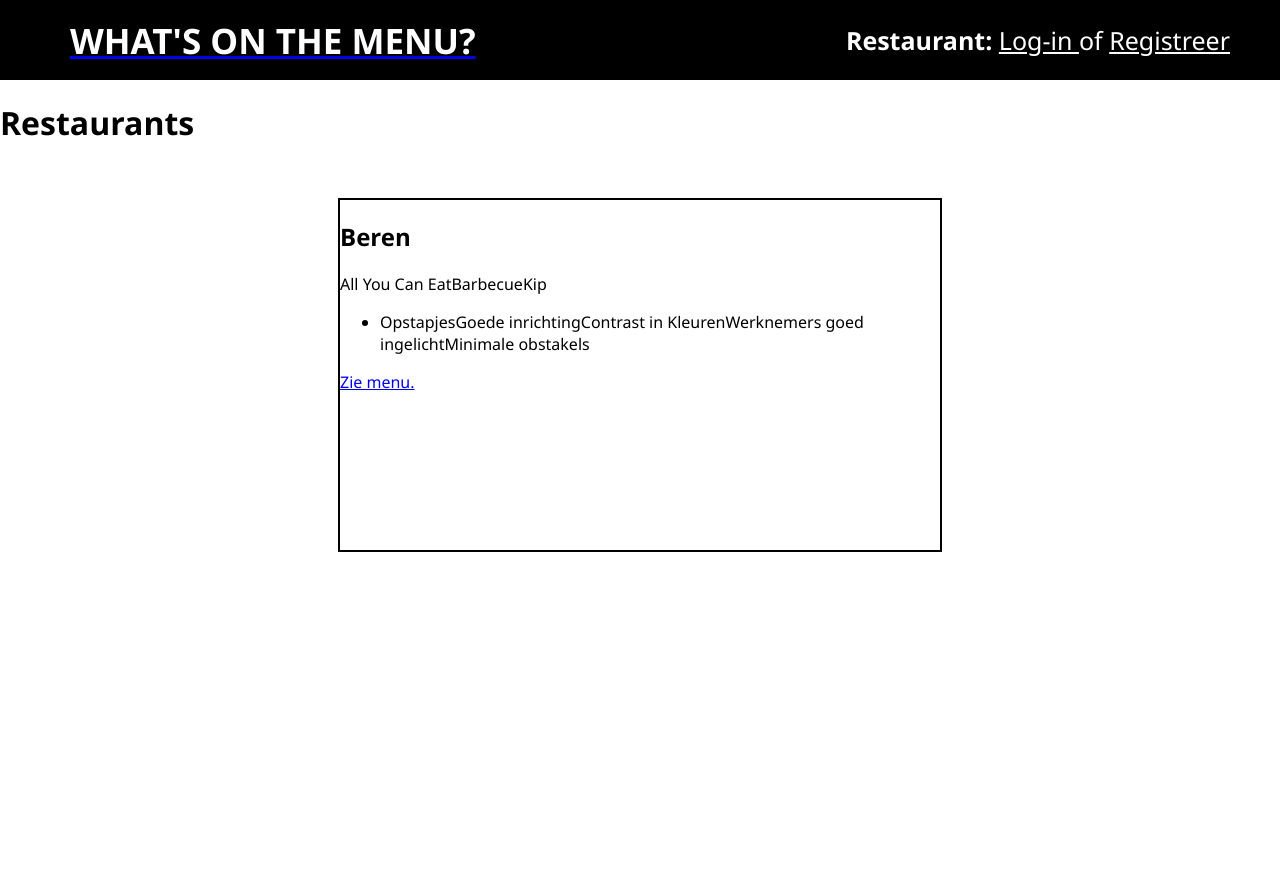
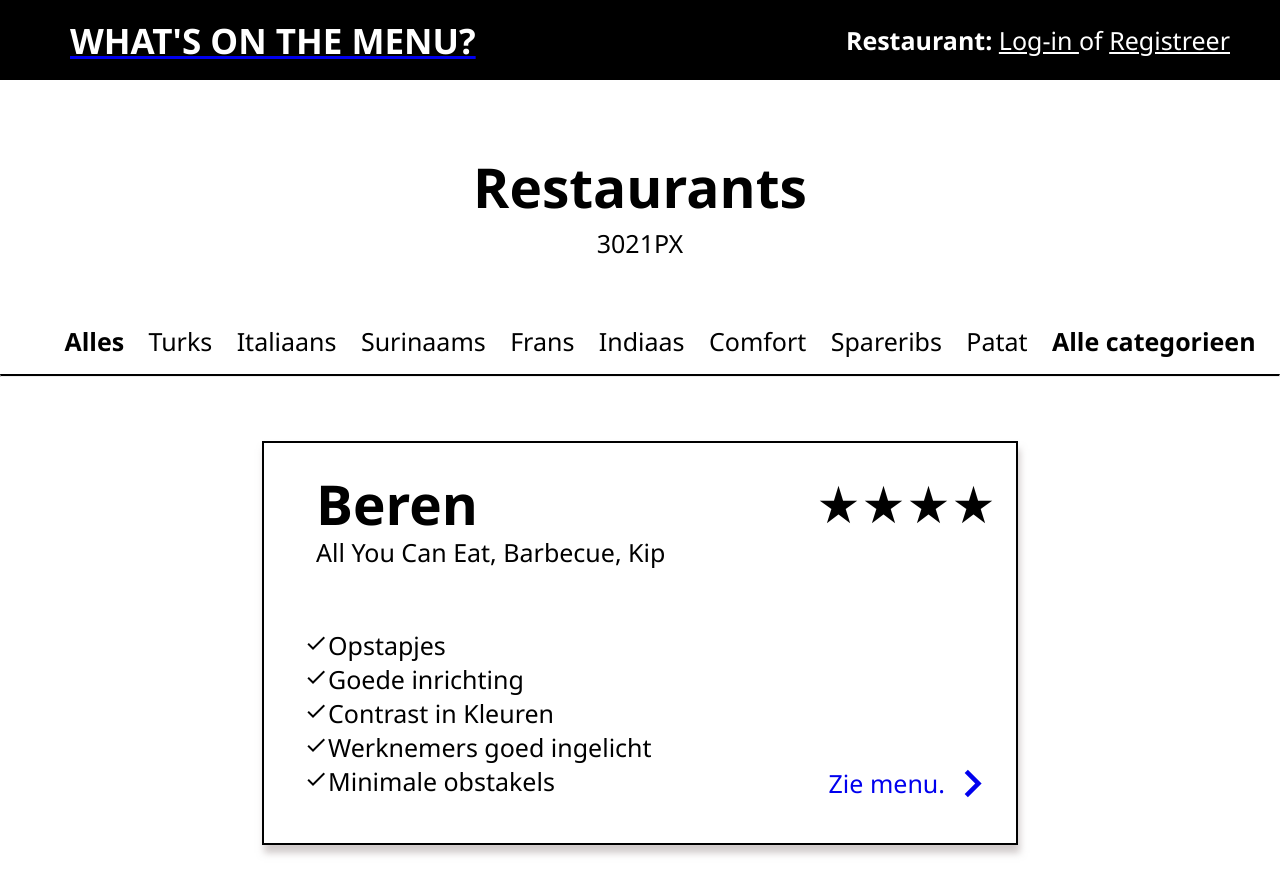
Before and after one commit to Brainilio/ML2_WhatsOnTheMenu, a React (Create React App) app: page /restaurants in a window 1280 px wide. Before the commit the page ends 800 px from the top, so only its background shows below. Built offline with nearby package versions, Linux system fonts and the light colour scheme.

Commit message:
changed restaurant-list

```diff
--- a/src/components/restaurantCard.js
+++ b/src/components/restaurantCard.js
@@ -3,21 +3,49 @@ import { NavLink } from "react-router-dom"
 
 const RestaurantCard = (props) => {
 	console.log(props.entireRestaurant.id)
+
+	let stars = []
+	for (let i = 0; i < props.rating; i++) {
+		stars.push(<i className='material-icons'>star_rate</i>)
+	}
+
 	return (
 		<div className='single-restaurant-card'>
+			<div className='restaurant-card-content-wrapper'>
+				<div className='restaurant-card-header'>
+					<div className='restaurant-card-title'>
 						<h2>{props.name}</h2>
-			<span>{props.tags}</span>
+						<span className='restaurant-card-tags'>{props.tags}</span>
+					</div>
+					<div className='restaurant-card-rating'>
+						{" "}
+						{stars.map((star) => star)}
+					</div>
+				</div>
+
 				<ul>
-				<li>{props.options}</li>
+					{props.options.map((option) => {
+						return (
+							<li>
+								<span class='material-icons'>check</span>
+								{option}
+							</li>
+						)
+					})}
 				</ul>
+
 				<NavLink
 					to={{
 						pathname: `/restaurant/${props.entireRestaurant.id}`,
 						state: props.entireRestaurant
 					}}
 				>
+					<div className='restaurant-card-footer'>
 						<span>Zie menu.</span>
+						<i className='material-icons'>navigate_next</i>
+					</div>
 				</NavLink>
+			</div>
 		</div>
 	)
 }
--- a/src/pages/restaurants.js
+++ b/src/pages/restaurants.js
@@ -1,14 +1,14 @@
 import React, { Component } from "react"
-import RestaurantCard from '../components/restaurantCard'
+import RestaurantCard from "../components/restaurantCard"
 
 class Restaurants extends Component {
 	state = {
-		postcode: "3021sj",
+		postcode: "3021PX",
 		restaurants: [
 			{
 				id: 1,
 				name: "Beren",
-				tags: ["All You Can Eat", "Barbecue", "Kip"],
+				tags: ["All You Can Eat, ", "Barbecue, ", "Kip "],
 				accessibility: [
 					"Opstapjes",
 					"Goede inrichting",
@@ -45,12 +45,14 @@ class Restaurants extends Component {
 							]
 						}
 					],
-					[ {
+					[
+						{
 							name: "Hoofdgerecht",
 							items: [{}]
 						}
 					],
-					[   {
+					[
+						{
 							name: "Desert",
 							items: [{}]
 						}
@@ -67,10 +69,11 @@ class Restaurants extends Component {
 	}
 
 	render() {
-        let singleRestaurantcard = null;
+		let singleRestaurantcard = null
 
-        this.state.restaurants.map((restaurant) => (
-            singleRestaurantcard =
+		this.state.restaurants.map(
+			(restaurant) =>
+				(singleRestaurantcard = (
 					<RestaurantCard
 						key={restaurant.id}
 						entireRestaurant={restaurant}
@@ -80,13 +83,35 @@ class Restaurants extends Component {
 						tags={restaurant.tags}
 					/>
 				))
+		)
 
 		return (
 			<div>
+				<div className='restaurants-list-title'>
 					<h1>Restaurants</h1>
-                <div className="restaurantsWrapper">
-                {singleRestaurantcard}
+					<span>{this.state.postcode}</span>
 				</div>
+
+				<ul className='restaurants-list-filter'>
+					<li>
+						<strong>Alles</strong>
+					</li>
+					<li>Turks</li>
+					<li>Italiaans</li>
+					<li>Surinaams</li>
+					<li>Frans</li>
+					<li>Indiaas</li>
+					<li>Comfort</li>
+					<li>Spareribs</li>
+					<li>Patat</li>
+					<li>
+						<strong>Alle categorieen</strong>
+					</li>
+				</ul>
+
+				<hr class='solid' />
+
+				<div className='restaurantsWrapper'>{singleRestaurantcard}</div>
 			</div>
 		)
 	}
--- a/src/styles/RestaurantsPage.scss
+++ b/src/styles/RestaurantsPage.scss
@@ -1,6 +1,43 @@
+.restaurants-list-title {
+	display: flex;
+	text-align: center;
+	flex-direction: column;
+	margin: 2em;
+	h1 {
+		font-size: 55px;
+	}
+	span {
+		margin-top: -35px;
+		font-size: 25px;
+	}
+}
+
+.restaurants-list-filter {
+	display: flex;
+	list-style: none;
+	justify-content: space-evenly;
+	margin-top: 4em;
+
+	li {
+		font-size: 25px;
+		cursor: pointer;
+		transition: background ease-in 0.3s, color 0.3s;
+
+		&:hover {
+			background: rgb(0, 0, 0);
+			color: white;
+		}
+	}
+}
+
+hr.solid {
+	border-top: 2px solid black;
+	margin-bottom: 2rem;
+}
+
 .restaurantsWrapper {
-    display: flex;
-    justify-content: center;
-    align-items: center;
-    flex-direction: column;
+	display: flex;
+	justify-content: center;
+	align-items: center;
+	flex-direction: column;
 }
--- a/src/styles/restaurantcard.scss
+++ b/src/styles/restaurantcard.scss
@@ -1,7 +1,59 @@
 .single-restaurant-card {
-    width: 600px;
-    height: 350px;
-    background: white;
-    border: 2px solid black;
-    margin: 2em 0;
+	position: relative;
+	width: 752px;
+	height: 400px;
+	background: white;
+	border: 2px solid black;
+	box-shadow: 2px 8px 7px rgba(165, 152, 152, 0.507);
+	margin: 2em 0;
+	cursor: pointer;
+
+	.restaurant-card-header {
+		display: flex;
+		justify-content: space-between;
+		align-items: center;
+		margin: 15px 20px;
+
+		.restaurant-card-title {
+			line-height: 2px;
+			margin-left: 2rem;
+
+			h2 {
+				font-size: 55px;
+			}
+
+			span {
+				font-size: 25px;
+			}
+		}
+
+		.restaurant-card-rating i {
+			font-size: 45px;
+		}
+	}
+
+	ul {
+		position: absolute;
+		top: 10rem;
+		left: 0;
+		list-style-type: none;
+		display: flex;
+		justify-content: flex-start;
+		line-height: center;
+		flex-direction: column;
+		font-size: 25px;
+	}
+
+	.restaurant-card-footer {
+		font-size: 25px;
+		position: absolute;
+		right: 1rem;
+		bottom: 2rem;
+		display: flex;
+		align-items: center;
+
+		i {
+			font-size: 55px;
+		}
+	}
 }
```
Lines whose indentation alone changed are shown as unchanged.
